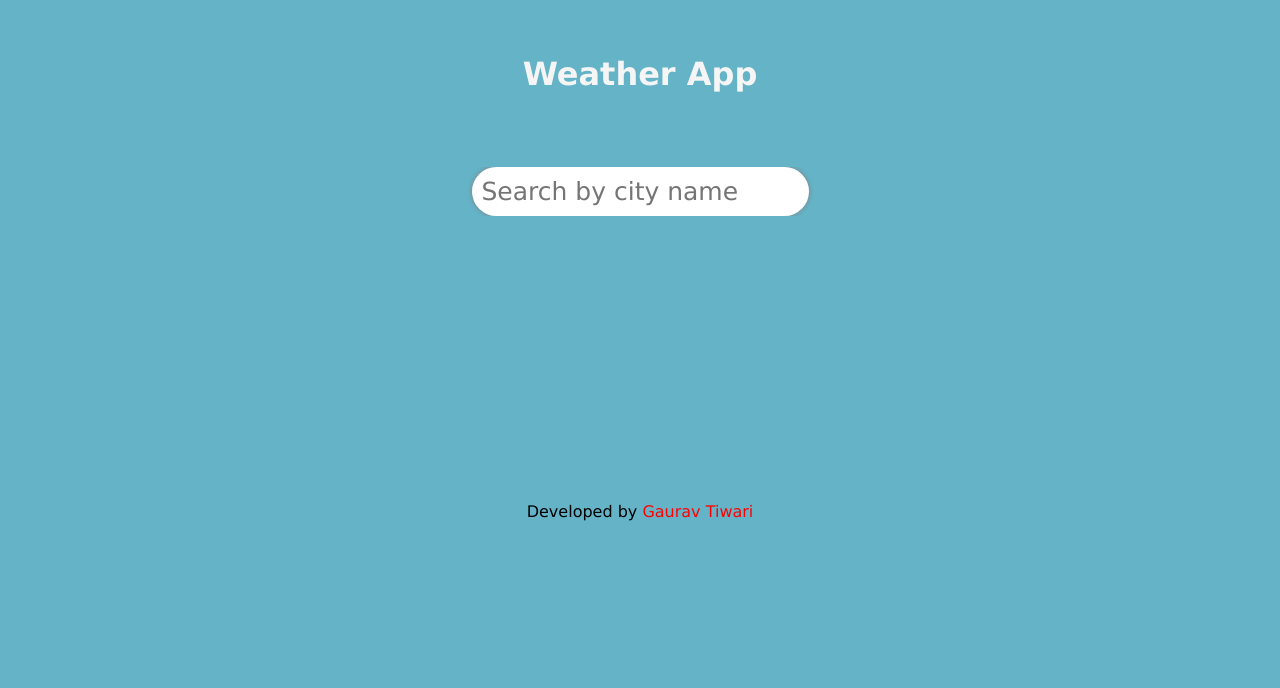
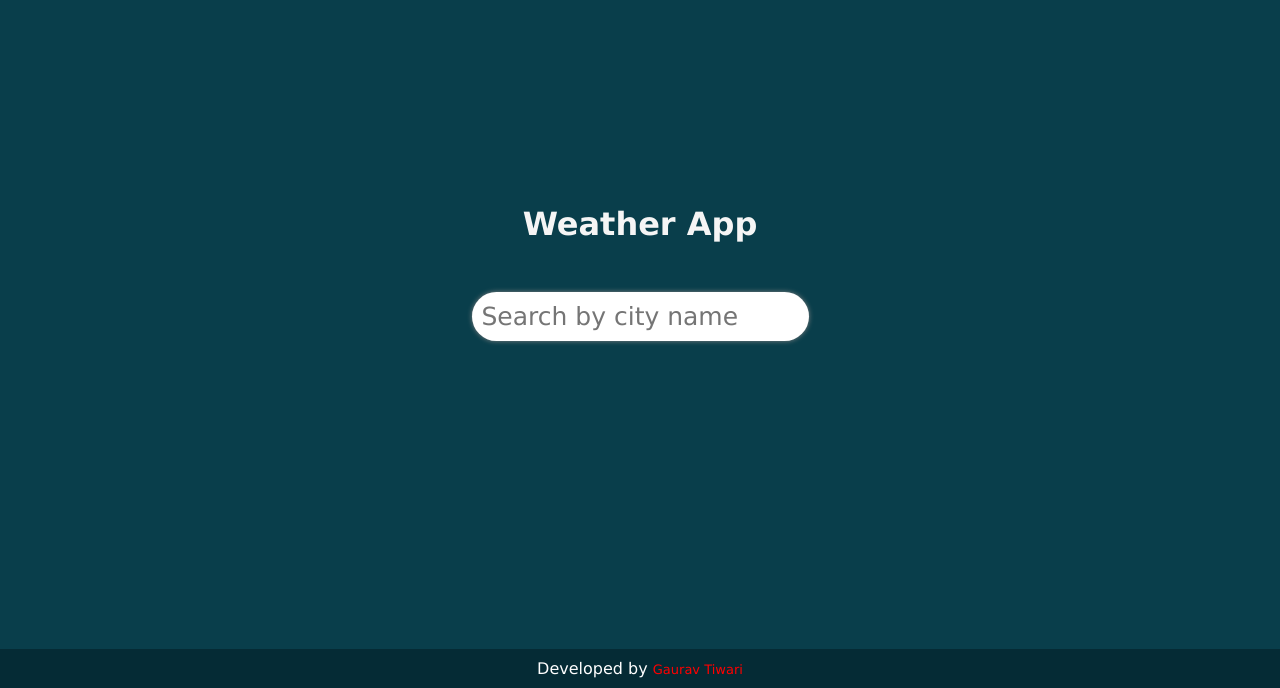
Before and after one commit to Gauravself31/weather-app, a plain HTML site: page index.html in a window 1280 px wide. Shown: the part 112-800 px from the top of the page. Drawn offline with Linux system fonts and the light colour scheme.

Commit message:
initial commit

```diff
--- a/index.html
+++ b/index.html
@@ -9,10 +9,12 @@
 </head>
 
 <body>
+    <div class="header">
+    <header>
 
-
-    <main>
-       <div class="heading"> <h1>Weather App</h1></div>
+        <div class="heading">
+            <h1>Weather App</h1>
+        </div>
 
 
         <div class="row">
@@ -22,18 +24,15 @@
         </div>
 
         <div class="row" id="weather">
-             <!-- <div>
-                <img  src="https://openweathermap.org/img/wn/04n@2x.png" alt="">
-            </div>
-            <div>
-                <h2>32°C</h2>
-                <h4>Clear</h4>
-            </div>   -->
 
         </div>
 
-        <div class="footer">Developed by <span>Gaurav Tiwari</span> </div>
-    </main>
+    </header>
+</div>
+
+    <footer class="footer">
+        <p>Developed by <span>Gaurav Tiwari</span> </p>
+    </footer>
 
     <script src="script.js"></script>
 </body>
--- a/script.js
+++ b/script.js
@@ -26,6 +26,7 @@ const showWeather = (data) => {
 <div>
   <h2>${data.main.temp} °C</h2>
   <h4>${data.weather[0].main}</h4>
+  <h4>Wind Speed : ${data.wind.speed} Km/h</h4>
 </div>
 `
 }
--- a/style.css
+++ b/style.css
@@ -1,23 +1,28 @@
 * {
-    overflow: hidden;
+
     padding: 0;
     margin: 0;
     box-sizing: border-box;
     font-family: Verdana, Geneva, Tahoma, sans-serif;
 }
 
-main {
+
+header {
+
     width: 100%;
     height: 100vh;
-    background-color:#64b3c7;
+    background-color:#093e4b;
     display: flex;
     justify-content: center;
     align-items: center;
     flex-direction: column;
 }
-main .heading{
-    margin-bottom: 5%;
+.heading{
+
+    margin-bottom: 3%;
     color:whitesmoke;
+    text-align: center;
+
 }
 
 .row {
@@ -39,15 +44,22 @@ main .heading{
     outline: none;
     box-shadow: 0px 0px 5px grey;
 }
-main .footer{
-    background:#64b3c7;
+.footer {
+    position: fixed;
+    bottom: 0;
+    left: 0;
+    width: 100%;
+    background-color: #04262ec2; /* Adjust the background color as needed */
+    color: #fff; /* Adjust the text color as needed */
+    padding: 10px;
     text-align: center;
-    margin-top: 20%;
-
 }
 
-main .footer span{
+
+
+ .footer p span{
     color: red;
+    font-size: small;
 }
 
 @media screen and (max-width: 768px) {
```
